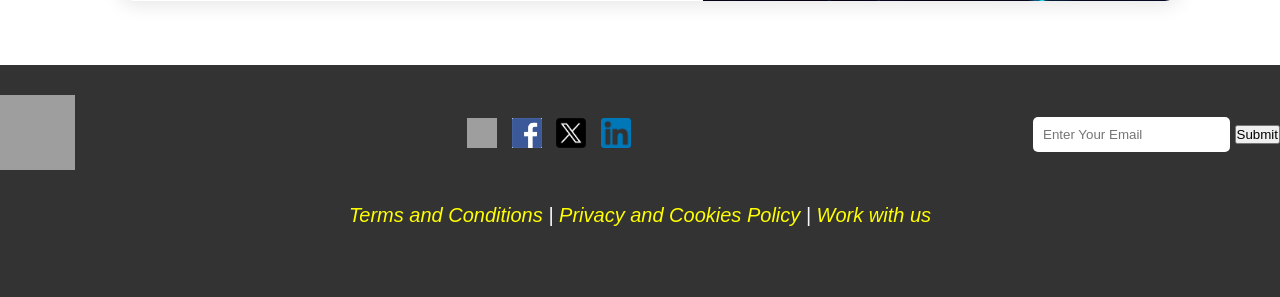
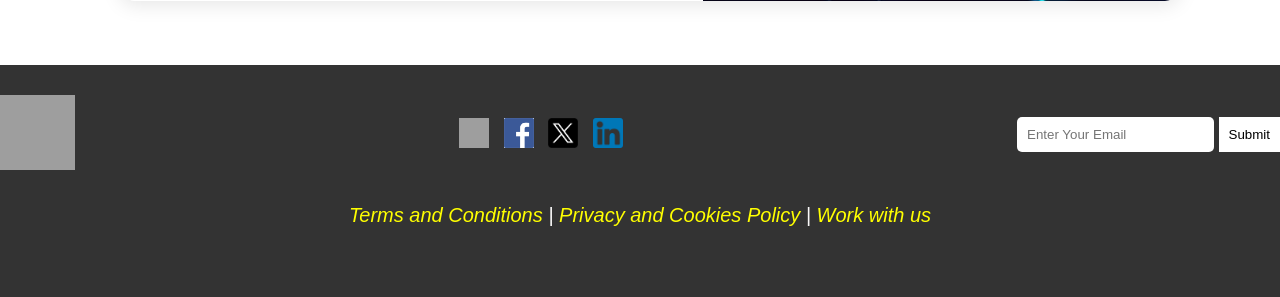
Before and after one commit to akithperera03/IWT-Assignment-Y1S2, a PHP site: page /login.html in a window 1280 px wide. Shown: the part 810-1107 px from the top of the page. Run offline with PHP 8.4, Linux system fonts and the light colour scheme; grey boxes are pictures that could not be loaded.

Commit message:
submit button

```diff
--- a/styles/contact.css
+++ b/styles/contact.css
@@ -171,6 +171,12 @@ footer .container {
     border: none;
     border-radius: 5px;
 }
+.subscribe button {
+    padding: 10px;
+    background-color: #fff;
+    border: none;
+    cursor: pointer;
+}
 .bottomlinks a{
 
         color:yellow;
--- a/styles/login.css
+++ b/styles/login.css
@@ -267,6 +267,12 @@ footer .container {
     border: none;
     border-radius: 5px;
 }
+.subscribe button {
+    padding: 10px;
+    background-color: #fff;
+    border: none;
+    cursor: pointer;
+}
 .bottomlinks a{
 
         color:yellow;
--- a/styles/terms.css
+++ b/styles/terms.css
@@ -99,6 +99,12 @@ footer .container {
     border: none;
     border-radius: 5px;
 }
+.subscribe button {
+    padding: 10px;
+    background-color: #fff;
+    border: none;
+    cursor: pointer;
+}
 .bottomlinks a{
 
         color:yellow;
```
